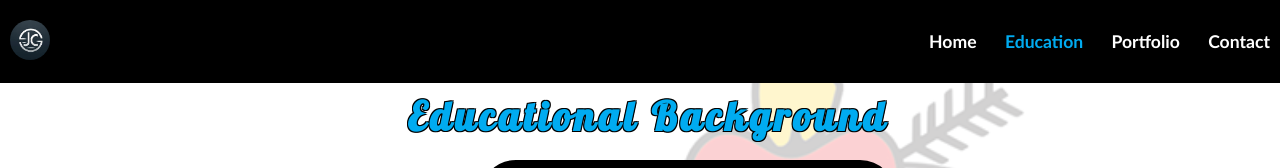
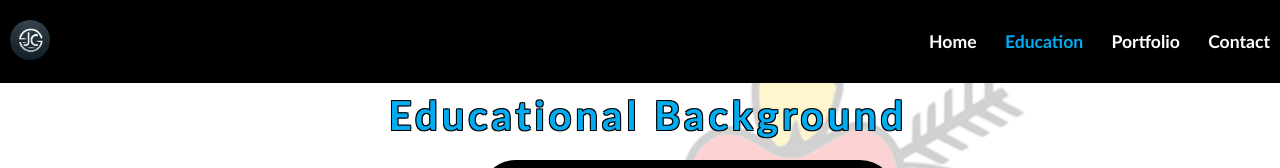
Before and after one commit to wickedsick1600/Website-Portfolio, a plain HTML site: page Education.html in a window 1280 px wide. Shown: the top 168 px of the page. Drawn offline with nearby package versions, Linux system fonts and the light colour scheme.

Commit message:
Resume update and edited Educ Font

```diff
--- a/css/education.css
+++ b/css/education.css
@@ -188,7 +188,6 @@ html, body {
     text-align: center;
 }
 #educTitle{
-    font-family: "Lobster", sans-serif;
     position: relative;
     margin: 0.5rem;
     font-size: 2.5rem;
```
Also changed, not shown: 1 other file.
